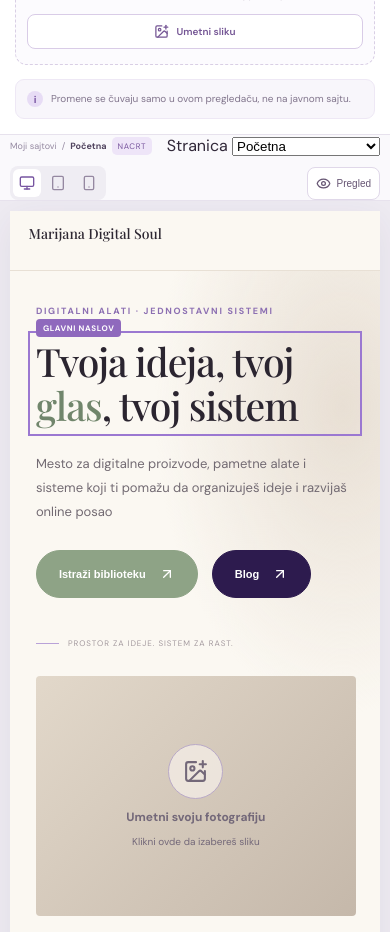
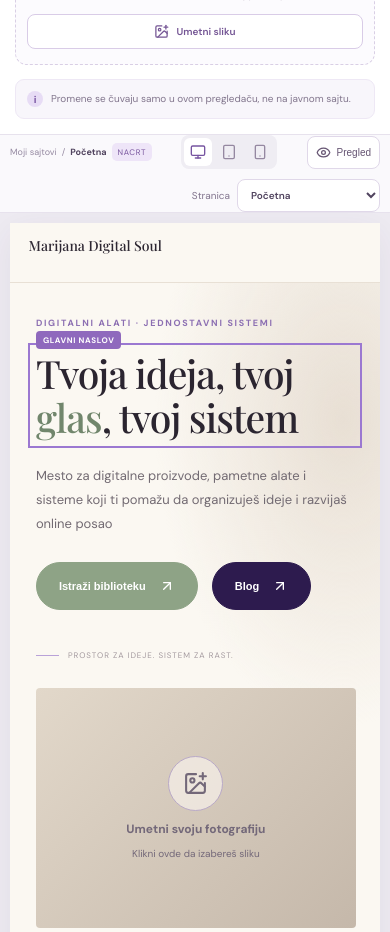
Before and after one commit to marijanaforai-creator/digital-soul-visual-editor, a React (Vite) app: page / in a window 390 px wide. Shown: the part 800-1732 px from the top of the page. Built offline with nearby package versions, Linux system fonts and the light colour scheme.

Commit message:
Style page selector in visual editor

```diff
--- a/src/styles.css
+++ b/src/styles.css
@@ -160,3 +160,5 @@
 .collab-visual-caption>strong{font:500 clamp(17px,2vw,24px)/1.25 "Playfair Display",Georgia,serif;color:#30243b}
 .collab-form-card{grid-column:1/-1;grid-row:2;justify-self:center;max-width:760px;margin-top:10px}
 @media(max-width:760px){.collab-section{grid-template-columns:minmax(0,1fr);gap:24px;padding:42px 16px}.collab-intro{grid-column:1;grid-row:1}.collab-visual{grid-column:1;grid-row:2;min-height:0;max-height:none;aspect-ratio:4/4.2}.collab-visual>img{min-height:0;max-height:none;aspect-ratio:4/4.2}.collab-visual-caption{left:10px;right:10px;bottom:10px;padding:14px 15px}.collab-form-card{grid-column:1;grid-row:3;margin-top:0;max-width:none}}
+
+.page-picker-label{display:flex;align-items:center;gap:7px;font-size:10px;color:#81748d;white-space:nowrap}.page-picker{max-width:180px;border:1px solid #e0d8e9;border-radius:8px;background:#fff;color:#51445f;padding:8px 9px;font:600 10px "DM Sans",sans-serif;cursor:pointer;outline-offset:2px}.page-picker:focus-visible{outline:2px solid #8060a5}.canvas-toolbar{flex-wrap:wrap}@media(max-width:900px){.page-picker-label{order:3;width:100%;justify-content:flex-end}.page-picker{max-width:210px}}
```
